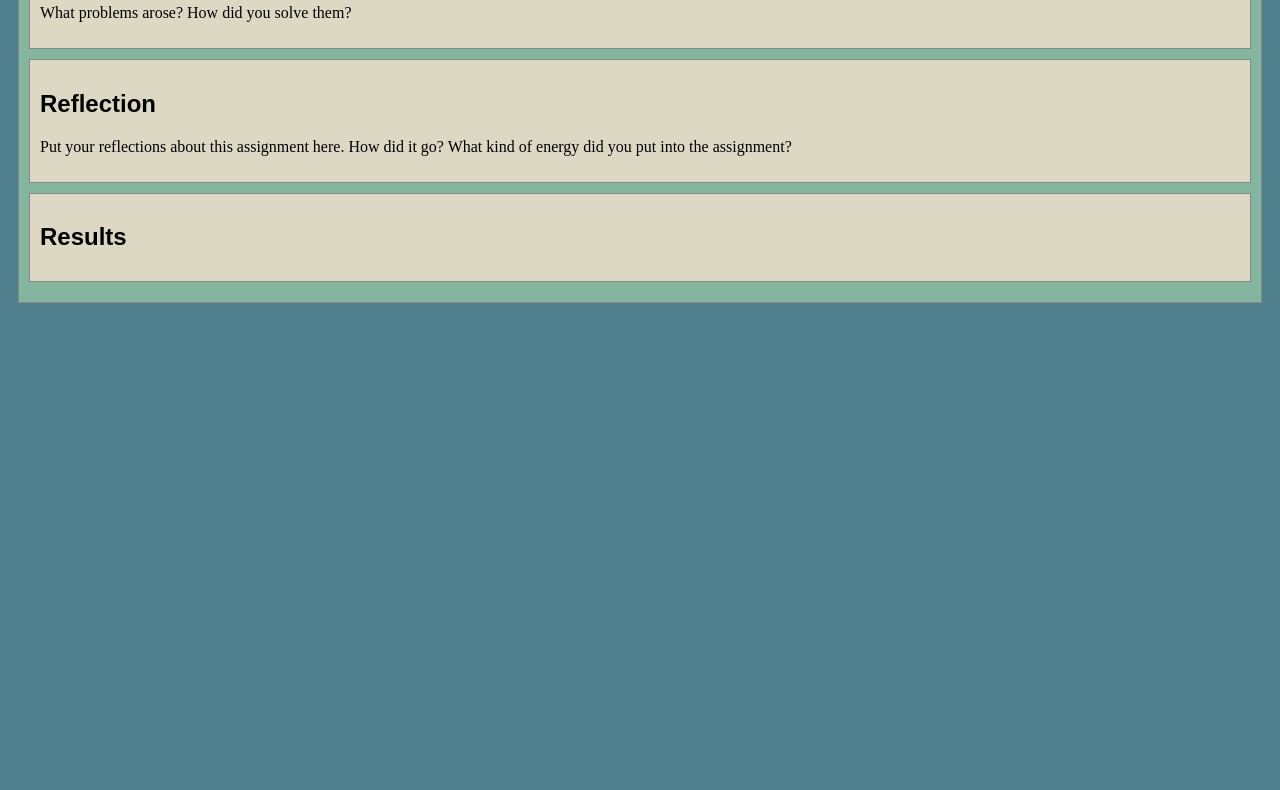
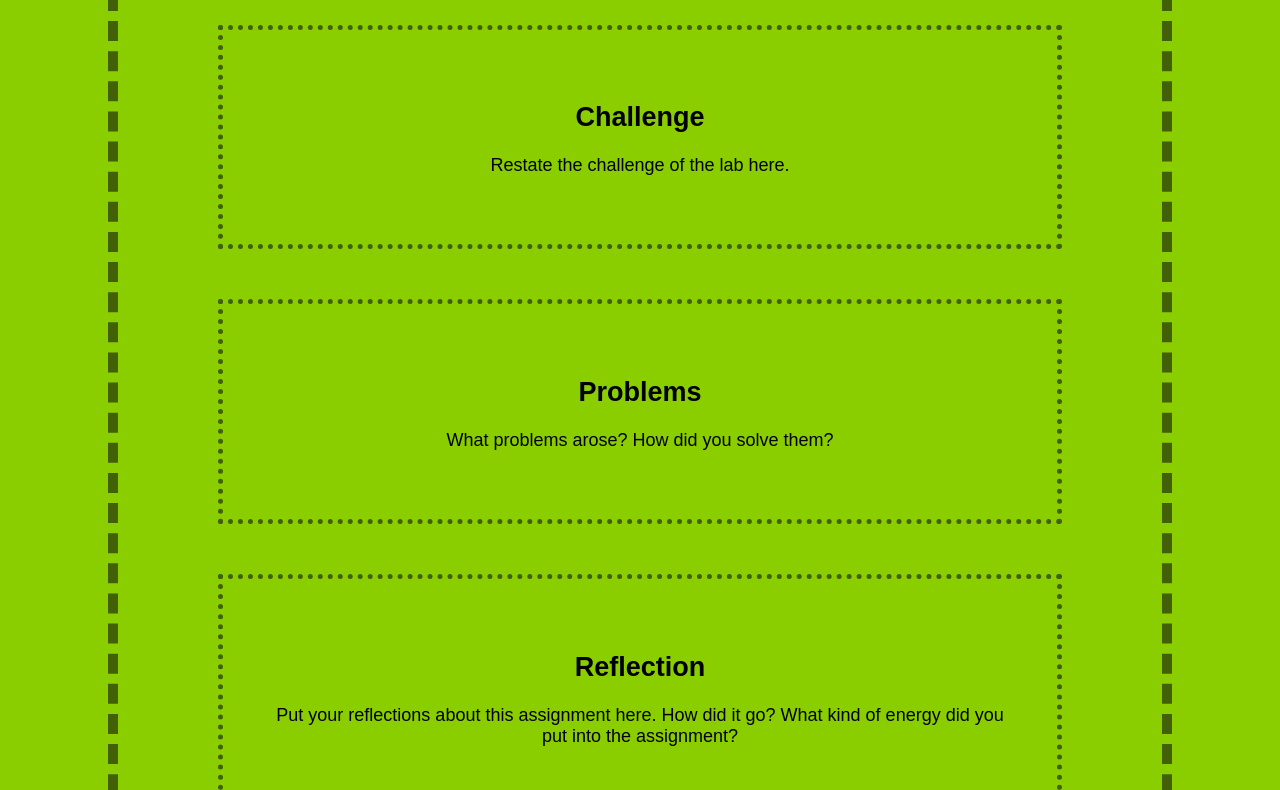
Before and after one commit to Jc-T0rangutan/Art-101, a plain HTML site: page lab2/index.html in a window 1280 px wide. Shown: the part 320-1110 px from the top of the page. Before the commit the page ends 800 px from the top, so only its background shows below. Drawn offline with nearby package versions, Linux system fonts and the light colour scheme.

Commit message:
Update lab.css

```diff
--- a/lab2/css/lab.css
+++ b/lab2/css/lab.css
@@ -1,9 +1,27 @@
 /* Here we can set styles for this lab page that we don't want to effect others pages */
 
 /* the period in a CSS selector selects an element by class, e.g., class="minor-section" */
+body{
+  background-color: #8ACE00;
+}
 .minor-section {
-    padding: 10px;
-    margin-bottom: 10px;
-    border: solid 1px #888;
-    background-color: #DDD8C4;
+    padding: 50px;
+    margin-bottom: 50px;
+    border: dotted 5px #426005;
+    background-color: #8ACE00;
+    font-family: Arial;
+    text-align: Center;
+    font-size: large;
   }
+#content {
+  margin: 100px;
+  padding: 100px;
+  border: dashed 10px #426005;
+  background-color: #8ACE00;
+  text-align: center;
+  font-size: x-large;
+}
+.apple{
+  margin: 10px;
+  padding: 10px;
+}
```
